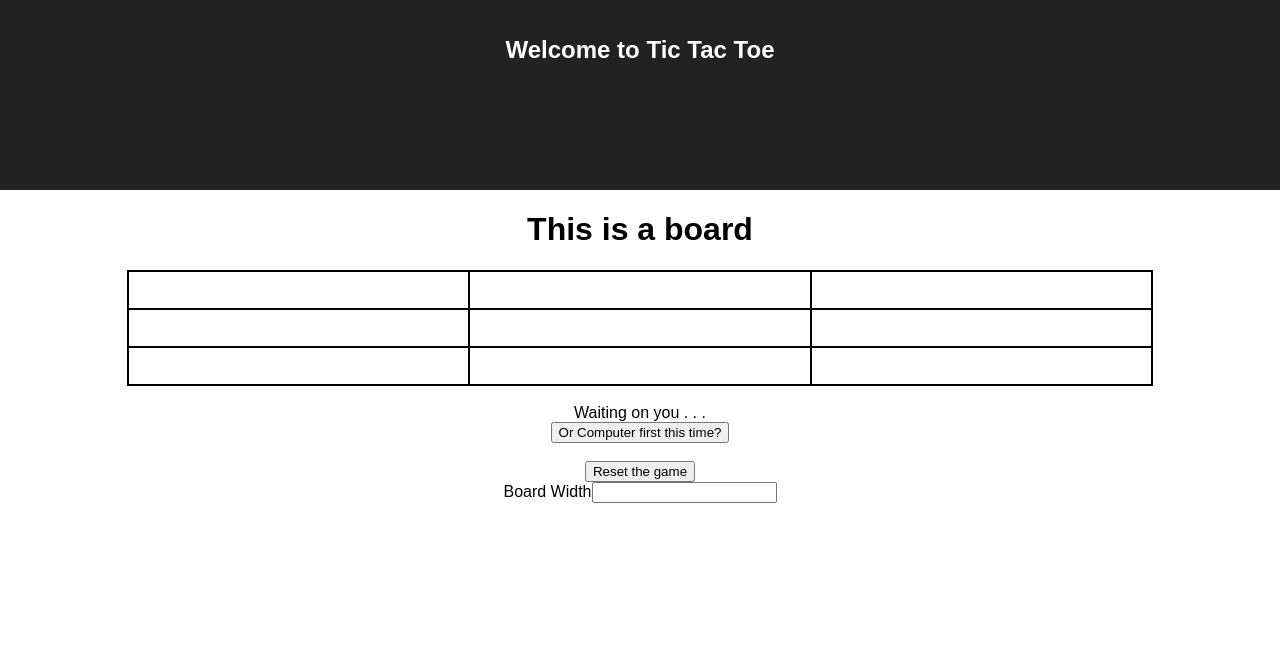
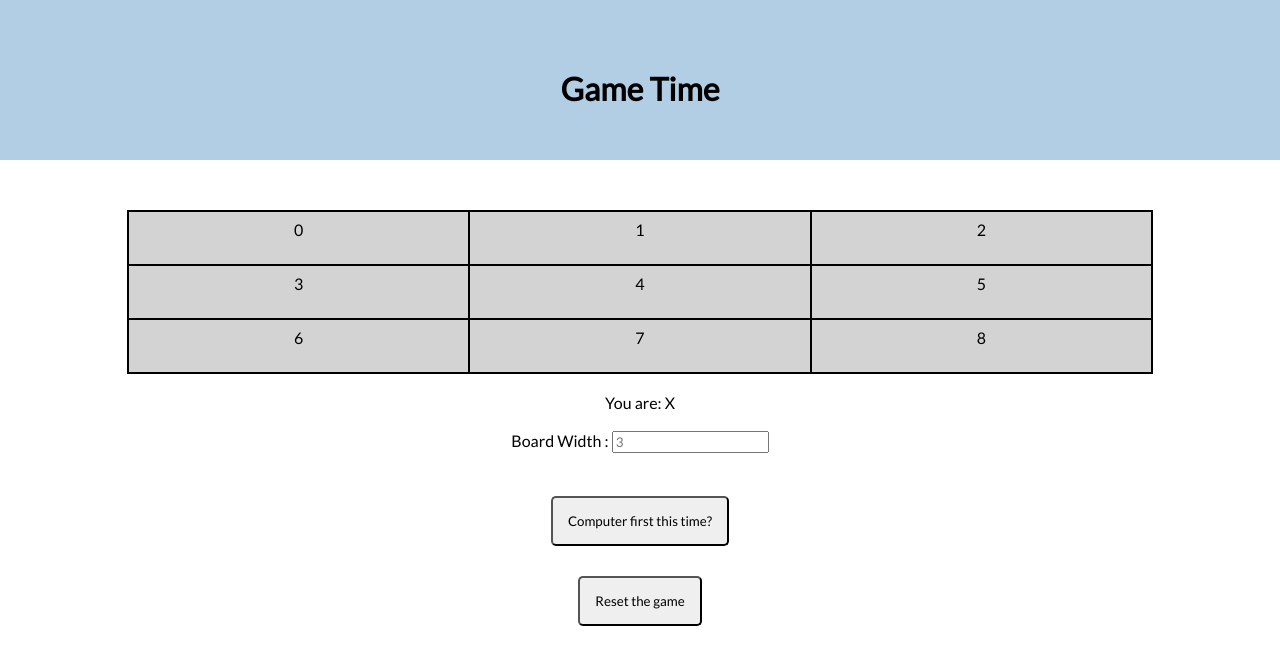
Before and after one commit to NickFoden/tic-tac-toe, a React (Create React App) app: page / in a window 1280 px wide. Shown: the top 664 px of the page. Built offline with nearby package versions, Linux system fonts and the light colour scheme.

Commit message:
Rough styling and messing with grading

```diff
--- a/public/index.html
+++ b/public/index.html
@@ -1,15 +1,22 @@
 <!DOCTYPE html>
 <html lang="en">
   <head>
-    <meta charset="utf-8">
-    <meta name="viewport" content="width=device-width, initial-scale=1, shrink-to-fit=no">
-    <meta name="theme-color" content="#000000">
+    <meta charset="utf-8" />
+    <meta
+      name="viewport"
+      content="width=device-width, initial-scale=1, shrink-to-fit=no"
+    />
+    <meta name="theme-color" content="#000000" />
     <!--
       manifest.json provides metadata used when your web app is added to the
       homescreen on Android. See https://developers.google.com/web/fundamentals/engage-and-retain/web-app-manifest/
     -->
-    <link rel="manifest" href="%PUBLIC_URL%/manifest.json">
-    <link rel="shortcut icon" href="%PUBLIC_URL%/favicon.ico">
+    <link rel="manifest" href="%PUBLIC_URL%/manifest.json" />
+    <link rel="shortcut icon" href="%PUBLIC_URL%/favicon.ico" />
+    <link
+      href="https://fonts.googleapis.com/css?family=Lato"
+      rel="stylesheet"
+    />
     <!--
       Notice the use of %PUBLIC_URL% in the tags above.
       It will be replaced with the URL of the `public` folder during the build.
@@ -22,9 +29,7 @@
     <title>React App</title>
   </head>
   <body>
-    <noscript>
-      You need to enable JavaScript to run this app.
-    </noscript>
+    <noscript> You need to enable JavaScript to run this app. </noscript>
     <div id="root"></div>
     <!--
       This HTML file is a template.
--- a/src/App.css
+++ b/src/App.css
@@ -1,37 +1,64 @@
+* {
+  font-family: "Lato", sans-serif;
+}
+
+button {
+  border-radius: 5px;
+  padding: 15px;
+  margin: 5px;
+}
 .App {
   text-align: center;
 }
 
-.App-logo {
-  animation: App-logo-spin infinite 20s linear;
-  height: 80px;
-}
-
 .App-header {
-  background-color: #222;
-  height: 150px;
+  background-color: #b2cee5;
+  color: black;
+  height: 120px;
   padding: 20px;
-  color: white;
 }
 
 .App-title {
-  font-size: 1.5em;
+  font-size: 2em;
+  font-weight: 1000;
+  line-height: 3em;
 }
 
 .App-intro {
   font-size: large;
 }
-.boardContainer {
+.board-container {
+  margin-top: 50px;
+}
+.board-grid {
   border: 1px solid black;
   margin: 0 auto;
   width: 80%;
 }
-
+.O {
+  background-color: lightcoral;
+}
+.reset-button {
+  margin-top: 25px;
+}
 .square {
   cursor: pointer;
   border: 1px solid black;
   padding: 10px;
   line-height: 1rem;
   font-size: 1rem;
-  min-height: 1rem;
+  min-height: 2rem;
 }
+
+.unclaimed {
+  background-color: lightgray;
+}
+
+.winning-h1-message {
+  font-size: 4em;
+  font-weight: 1000;
+}
+
+.X {
+  background-color: lightgreen;
+}
--- a/src/App.tsx
+++ b/src/App.tsx
@@ -8,7 +8,7 @@ class App extends React.Component {
     return (
       <div className="App">
         <header className="App-header">
-          <h1 className="App-title">Welcome to Tic Tac Toe</h1>
+          <h1 className="App-title">Game Time</h1>
         </header>
         <Game />
       </div>
--- a/src/Components/Board.js
+++ b/src/Components/Board.js
@@ -28,6 +28,11 @@ class Board extends Component {
     if (this.state.gameOver === true || updatedBoard[index] !== "") {
       return;
     }
+    if (this.state.gameUnderway === false) {
+      this.setState({
+        gameUnderway: true
+      });
+    }
     if (updatedBoard[index] === "") {
       updatedBoard[index] = this.state.move;
     }
@@ -45,8 +50,13 @@ class Board extends Component {
   boardReset = () => {
     this.setState({
       board: new Array(9).fill(""),
+      computerFirst: false,
+      computerSymbol: "O",
+      currentMoveHuman: true,
       gameOver: false,
       gameUnderway: false,
+      next: true,
+      move: "X",
       winner: ""
     });
   };
@@ -79,11 +89,19 @@ class Board extends Component {
     this.assignMove(id);
   };
   declareWinner = id => {
-    this.setState({
-      winner: id,
-      gameOver: true,
-      gameUnderway: false
-    });
+    if (id === this.state.computerSymbol) {
+      this.setState({
+        winner: "Computer takes another one",
+        gameOver: true,
+        gameUnderway: false
+      });
+    } else {
+      this.setState({
+        winner: "You won!",
+        gameOver: true,
+        gameUnderway: false
+      });
+    }
   };
   gradeTheGame = () => {
     if (this.state.gameOver === true) {
@@ -140,8 +158,6 @@ class Board extends Component {
       ...verticalArray,
       ...horizontalArray
     );
-    //then grade it after putting all the possible array matches together
-
     const gradeThisSucker = (ultimateAnswerArray, boardArray) => {
       for (let i = 0; i < ultimateAnswerArray.length; i++) {
         let firstCheck = boardArray[ultimateAnswerArray[i][0]];
@@ -160,11 +176,26 @@ class Board extends Component {
               aWin = true;
             }
           }
-          return aWin;
+          if (aWin === true) {
+            return aWin;
+          }
         }
       }
     };
     gradeThisSucker(ultimateAnswerArray, boardArray);
+    {
+      /*//then grade it after putting all the possible array matches together
+    for (let i = 0; i < ultimateAnswerArray.length; i++) {
+      let firstCheck = boardArray[ultimateAnswerArray[i][0]];
+      for (let j = 0; j < root; j++) {
+        if (boardArray[ultimateAnswerArray[i][j]] !== firstCheck) {
+          aWin = false;
+        }
+        return aWin;
+      }
+      console.log(aWin + " line 172");
+    } */
+    }
 
     if (aWin !== true) {
       return null;
@@ -188,6 +219,7 @@ class Board extends Component {
       return (
         <Square
           onSelect={() => this.assignMove(index)}
+          index={index}
           key={index}
           value={item}
         />
@@ -208,16 +240,22 @@ class Board extends Component {
     }
   };
 
+  startComputer = () => {
+    this.setState({
+      currentMoveHuman: false,
+      gameUnderway: true
+    });
+  };
+
   render() {
     {
       this.gradeTheGame();
     }
     return (
-      <div>
-        <h1>This is a board</h1>
-        {this.state.winner}
+      <div className="board-container">
+        <h1 className="winning-h1-message">{this.state.winner}</h1>
         <div
-          className="boardContainer"
+          className="board-grid"
           style={{
             display: "grid",
             gridTemplateColumns: this.grids(this.state.board)
@@ -225,21 +263,34 @@ class Board extends Component {
         >
           {this.renderBoard(this.state.board)}
         </div>
+        <div>
+          <br />
+          <label>
+            You are: {this.state.computerSymbol === "O" ? "X" : "O"}
+          </label>
+          <br />
+          <br />
+          <label> Board Width : </label>
+          <input
+            type="text"
+            onChange={e => this.boardResize(e)}
+            placeholder="3"
+          />
+        </div>
         <BoardFooter
           reset={() => this.boardReset()}
           currentUser={this.state.computerFirst}
           toggleComputer={() => this.toggleUser()}
+          startComputer={() => this.startComputer()}
+          gameStatus={this.state.gameUnderway}
         />
         <Computer
           board={this.state.board}
           selectMove={id => this.computerMove(id)}
           currentMove={this.state.currentMoveHuman}
           gameOver={this.state.gameOver}
+          computerSymbol={this.state.computerSymbol}
         />
-        <div>
-          <label> Board Width</label>
-          <input type="text" onChange={e => this.boardResize(e)} />
-        </div>
       </div>
     );
   }
--- a/src/Components/BoardFooter.js
+++ b/src/Components/BoardFooter.js
@@ -4,29 +4,33 @@ const BoardFooter = props => {
   return (
     <div>
       <br />
-      {props.currentUser ? (
+      {props.currentUser && props.gameStatus === false ? (
         <div>
-          The Computer will go first
+          The Computer will go first, press start when ready
           <br />
-          <button>start</button>
+          <button onClick={() => props.startComputer()}>start</button>
         </div>
       ) : (
-        "Waiting on you . . ."
+        ""
       )}
       <br />
+      {props.gameStatus === false && (
+        <div>
           {props.currentUser ? (
             <button onClick={() => props.toggleComputer()}>
               You first this time?
             </button>
           ) : (
             <button onClick={() => props.toggleComputer()}>
-          Or Computer first this time?
+              Computer first this time?
             </button>
           )}
-      <br />
-      <br />
-      <button onClick={() => props.reset()}> Reset the game</button>
-      <br />
+        </div>
+      )}
+
+      <button className="reset-button" onClick={() => props.reset()}>
+        Reset the game
+      </button>
     </div>
   );
 };
--- a/src/Components/Computer.js
+++ b/src/Components/Computer.js
@@ -14,18 +14,20 @@ const Computer = props => {
       }
     }
     openOptions = options;
+    console.log("Computer options " + openOptions);
     let final = options[Math.floor(Math.random() * options.length)];
     selectMove(final);
-    // console.log(options + " first options");
+    console.log("Computer pick " + final);
   };
 
   if (gameOver === true) {
-    return <h1> Good Game Chap</h1>;
+    console.log(props.computerSymbol);
+    return <h1 className="winning-h1-message"> Good Game Chap</h1>;
   } else if (currentMove !== true && gameOver === false) {
     var options = [];
     setTimeout(() => {
       makeMove(props, options);
-    }, 5000);
+    }, 3000);
 
     return <ComputerOptions moves={openOptions} />;
   } else {
--- a/src/Components/Square.js
+++ b/src/Components/Square.js
@@ -2,8 +2,11 @@ import React, { Component } from "react";
 
 const Square = props => {
   return (
-    <div className="square" onClick={() => props.onSelect(props.index)}>
-      {props.value}
+    <div
+      className={`square ${props.value ? props.value : "unclaimed"}`}
+      onClick={() => props.onSelect(props.index)}
+    >
+      {props.value ? props.value : props.index}
     </div>
   );
 };
```
Lines whose indentation alone changed are shown as unchanged.
